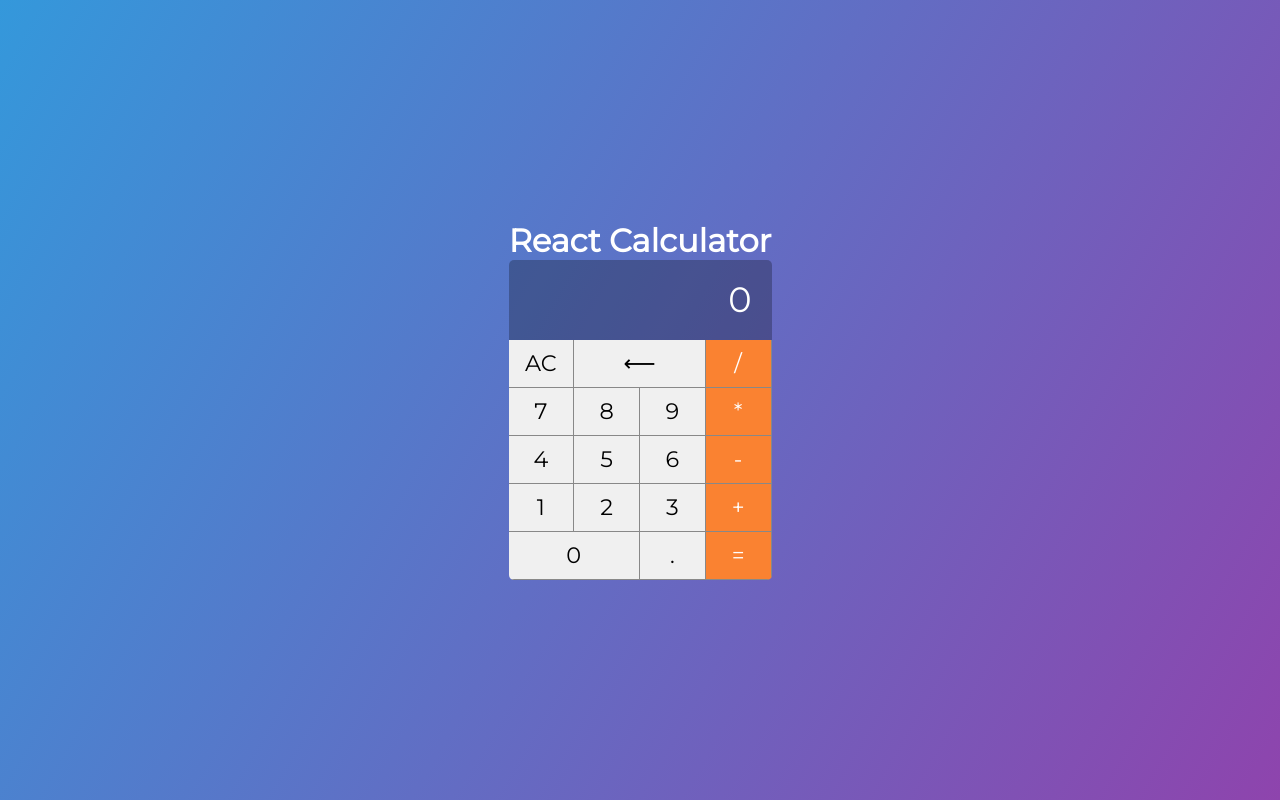
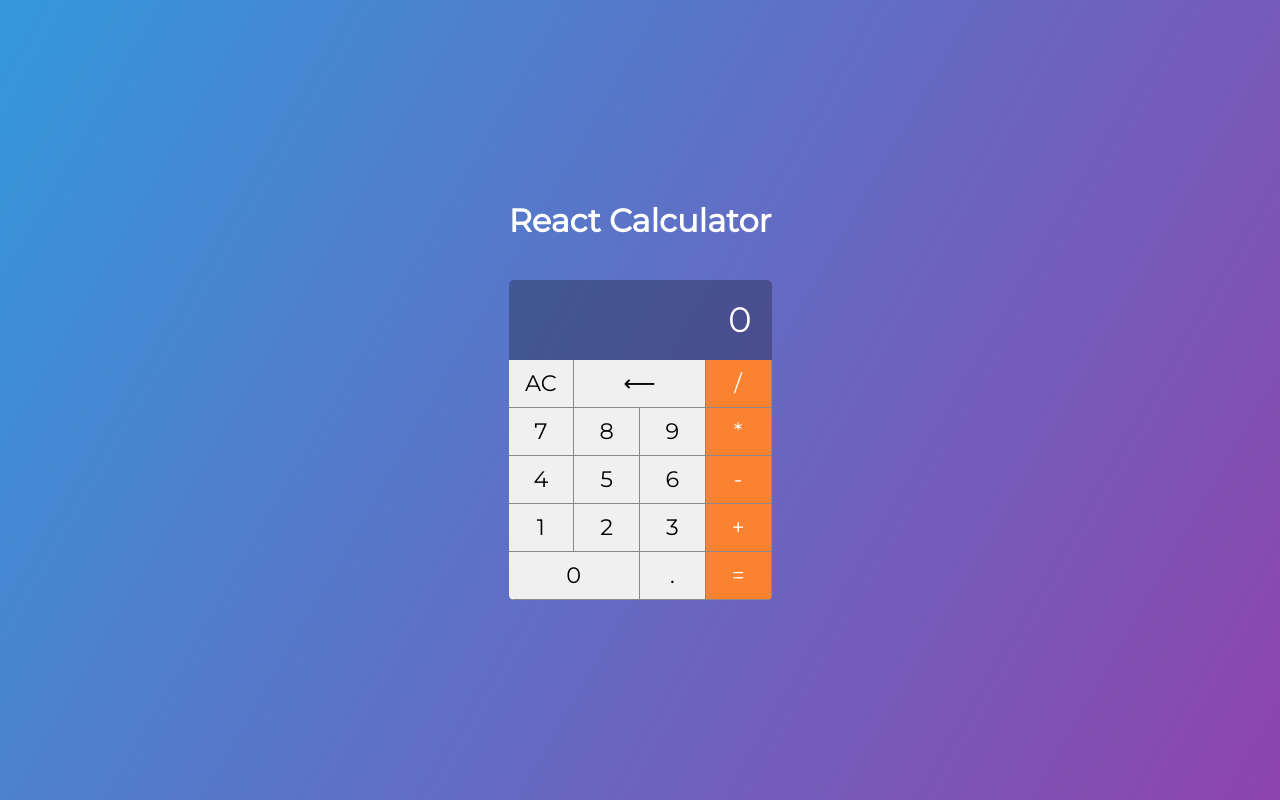
Before and after one commit to silvaadriel/react-calculator, a React (Create React App) app: page / in a window 1280 px wide. Built offline with nearby package versions, Linux system fonts and the light colour scheme.

Commit message:
h1 padding-bottom style added

```diff
--- a/src/index.sass
+++ b/src/index.sass
@@ -5,6 +5,9 @@
   margin: 0
   padding: 0
   box-sizing: border-box
+
+h1
+  padding-bottom: 40px
 
 body
   height: 100vh
```
